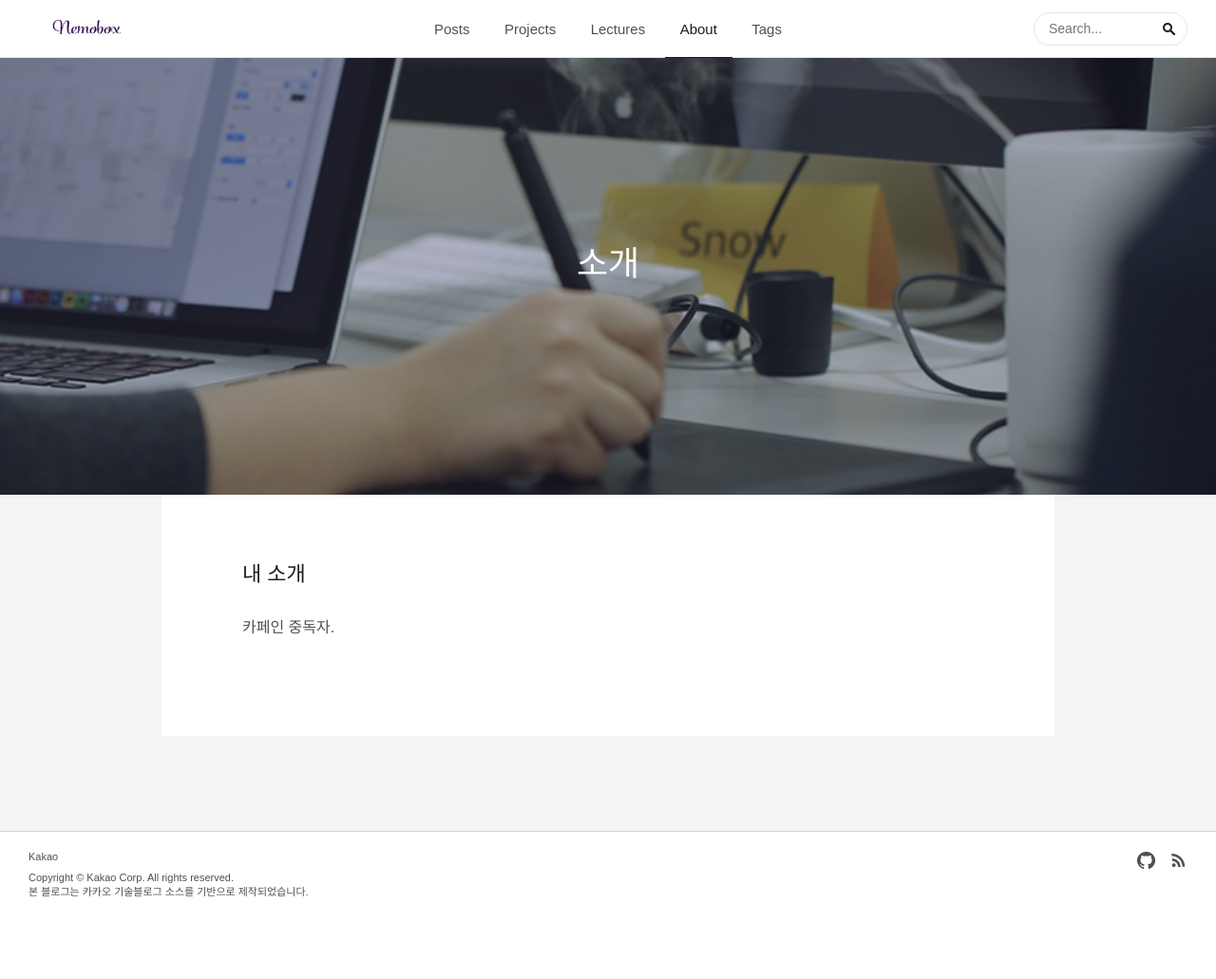
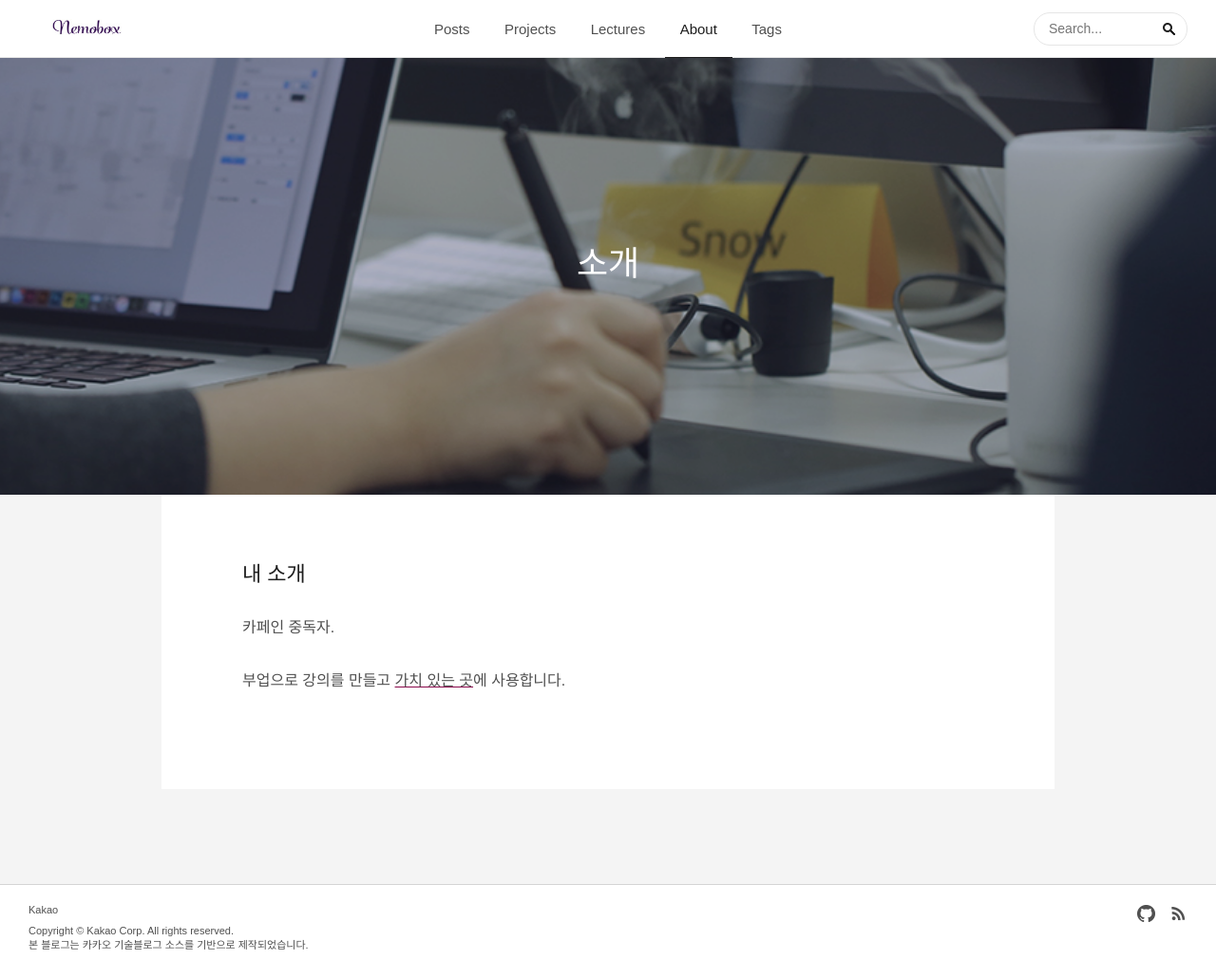
Before and after one commit to JJooJJoo83/kangtegong.github.io, a Jekyll site: the page built from about.md, in a window 1280 px wide. Shown: the whole page at 95% size. Built offline with Jekyll 4.4.1, drawn with Linux system fonts in a browser that asks for light colours; some web fonts are replaced; comment, search, counter and statistics services are not loaded; before the commit the page ends 975 px from its top, so only the background shows below that.

Commit message:
Update about.md

```diff
--- a/about.md
+++ b/about.md
@@ -10,3 +10,5 @@ tags: []
 ## 내 소개
 
 카페인 중독자.
+
+부업으로 강의를 만들고 [가치 있는 곳](https://kangtegong.github.io/charity/)에 사용합니다.
```
